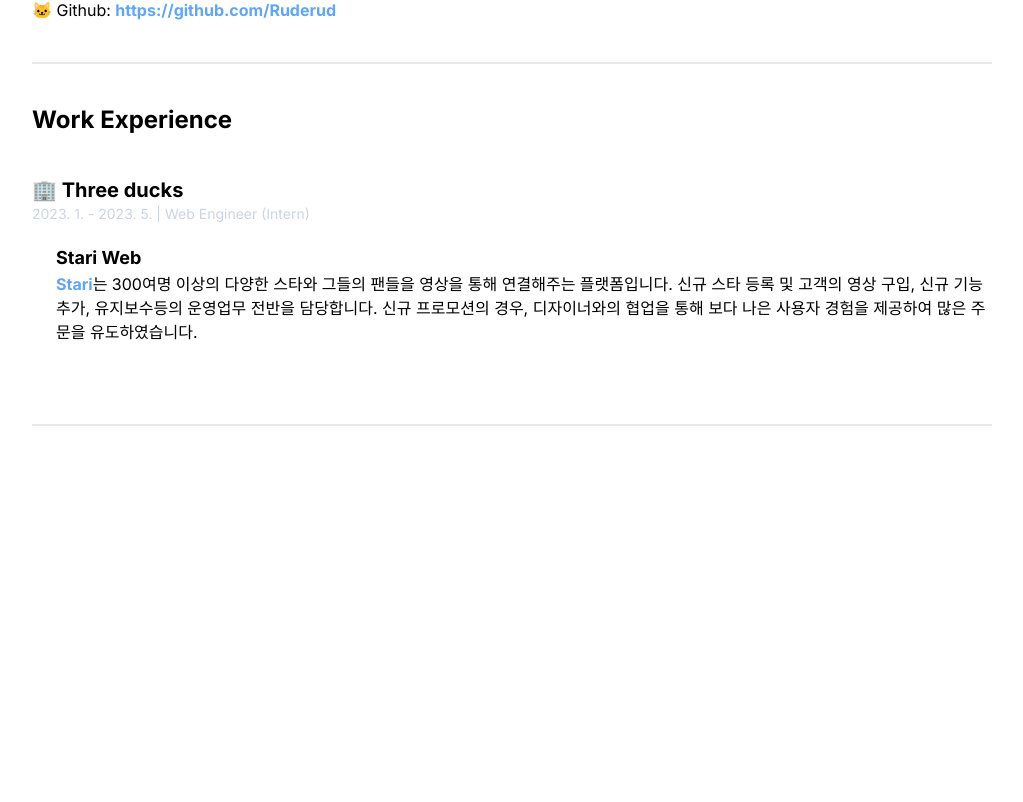
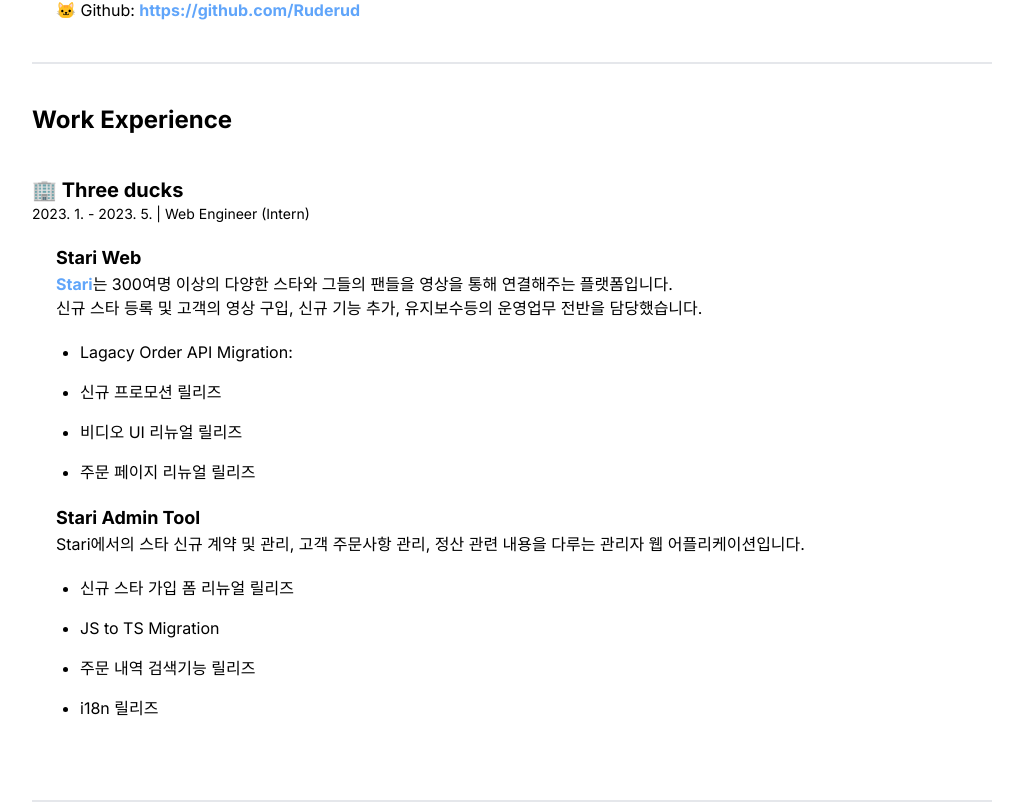
Before and after one commit to Ruderud/rudbeckiaz-main, a Next.js app: page /about in a window 1280 px wide. Shown: the part 459-1261 px from the top of the page, without its empty margins (128-1151 px from the left). Before the commit the page ends 885 px from the top, so only its background shows below. Built offline with nearby package versions, Linux system fonts and the light colour scheme.

Commit message:
feat: about 수행내역 리스트 작성

```diff
--- a/src/app/about/page.tsx
+++ b/src/app/about/page.tsx
@@ -20,7 +20,7 @@ export default function AboutPage() {
           <p>좋은 동료들과 중요한 문제를 해결하며 임팩트 있는 제품을 만들어 나가고 싶습니다.</p>
         </article>
 
-        <div>
+        <div className="pl-6">
           <p>
             📧 Email:{' '}
             <Link className="text-blue-400 font-bold" href="mailto:ruderud0055@gmail.com">
@@ -43,20 +43,41 @@ export default function AboutPage() {
 
         <article className="pb-10">
           <p className="text-xl font-bold">🏢 Three ducks</p>
-          <p className="text-sm text-slate-300 pb-5">2023. 1. - 2023. 5. | Web Engineer (Intern)</p>
+          <p className="text-sm text-black dark:text-slate-300 pb-5">2023. 1. - 2023. 5. | Web Engineer (Intern)</p>
 
-          <div className="pl-6">
+          <div className="pl-6 pb-5">
             <p className="text-lg font-bold">Stari Web</p>
             <p className="text-md">
               <Link className="text-blue-400 font-bold" href="https://stari.io" target="_blank">
                 Stari
               </Link>
-              는 300여명 이상의 다양한 스타와 그들의 팬들을 영상을 통해 연결해주는 플랫폼입니다. 신규 스타 등록 및
-              고객의 영상 구입, 신규 기능 추가, 유지보수등의 운영업무 전반을 담당합니다. 신규 프로모션의 경우,
-              디자이너와의 협업을 통해 보다 나은 사용자 경험을 제공하여 많은 주문을 유도하였습니다.
+              는 300여명 이상의 다양한 스타와 그들의 팬들을 영상을 통해 연결해주는 플랫폼입니다.
             </p>
-            <ul>
-              <li></li>
+            <p className="text-md">
+              신규 스타 등록 및 고객의 영상 구입, 신규 기능 추가, 유지보수등의 운영업무 전반을 담당했습니다.
+            </p>
+            <p className="text-md"></p>
+
+            <ul className="pl-6 pt-5 list-disc flex flex-col gap-y-4 ">
+              <li>Lagacy Order API Migration: </li>
+              <li>신규 프로모션 릴리즈</li>
+              <li>비디오 UI 리뉴얼 릴리즈</li>
+              <li>주문 페이지 리뉴얼 릴리즈</li>
+            </ul>
+          </div>
+
+          <div className="pl-6">
+            <p className="text-lg font-bold">Stari Admin Tool</p>
+            <p className="text-md">
+              Stari에서의 스타 신규 계약 및 관리, 고객 주문사항 관리, 정산 관련 내용을 다루는 관리자 웹
+              어플리케이션입니다.
+            </p>
+
+            <ul className="pl-6 pt-5 list-disc flex flex-col gap-y-4">
+              <li>신규 스타 가입 폼 리뉴얼 릴리즈</li>
+              <li>JS to TS Migration</li>
+              <li>주문 내역 검색기능 릴리즈</li>
+              <li>i18n 릴리즈</li>
             </ul>
           </div>
         </article>
--- a/src/app/layout.tsx
+++ b/src/app/layout.tsx
@@ -1,6 +1,7 @@
 import './globals.css';
 import { Inter } from 'next/font/google';
 import { TopBar } from '@/components';
+import Head from 'next/head';
 
 const inter = Inter({ subsets: ['latin'] });
 
@@ -12,6 +13,10 @@ export const metadata = {
 export default function RootLayout({ children }: { children: React.ReactNode }) {
   return (
     <html lang="en" className="dark">
+      <Head>
+        <title>Rud</title>
+        <meta name="og:title" content="width=device-width, initial-scale=1" />
+      </Head>
       <body className={`${inter.className} min-h-screen bg-white dark:bg-slate-800 text-black dark:text-white`}>
         <TopBar />
         {children}
```
